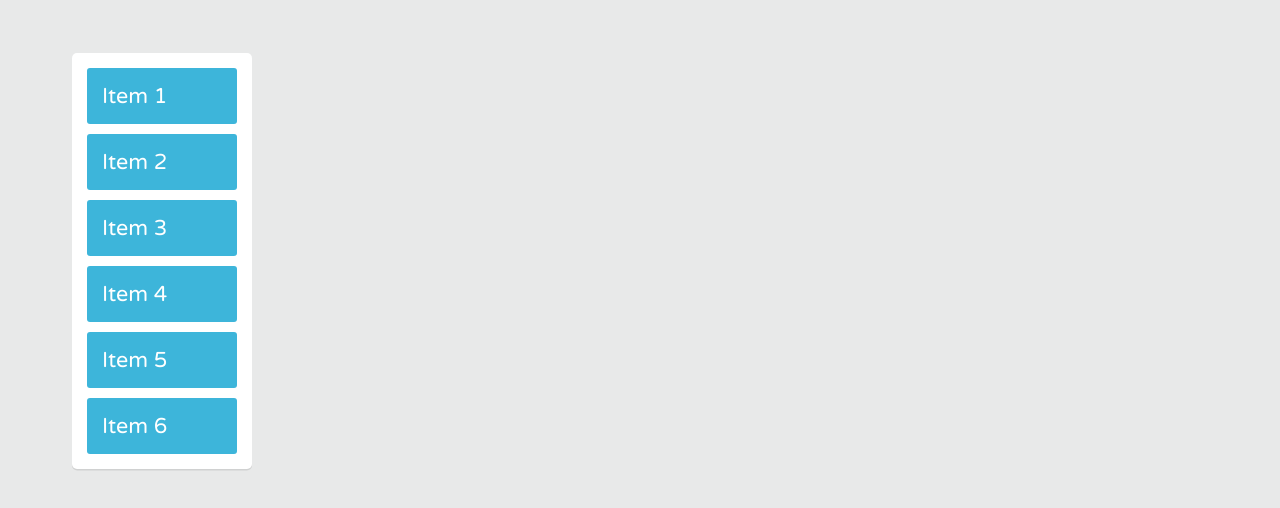
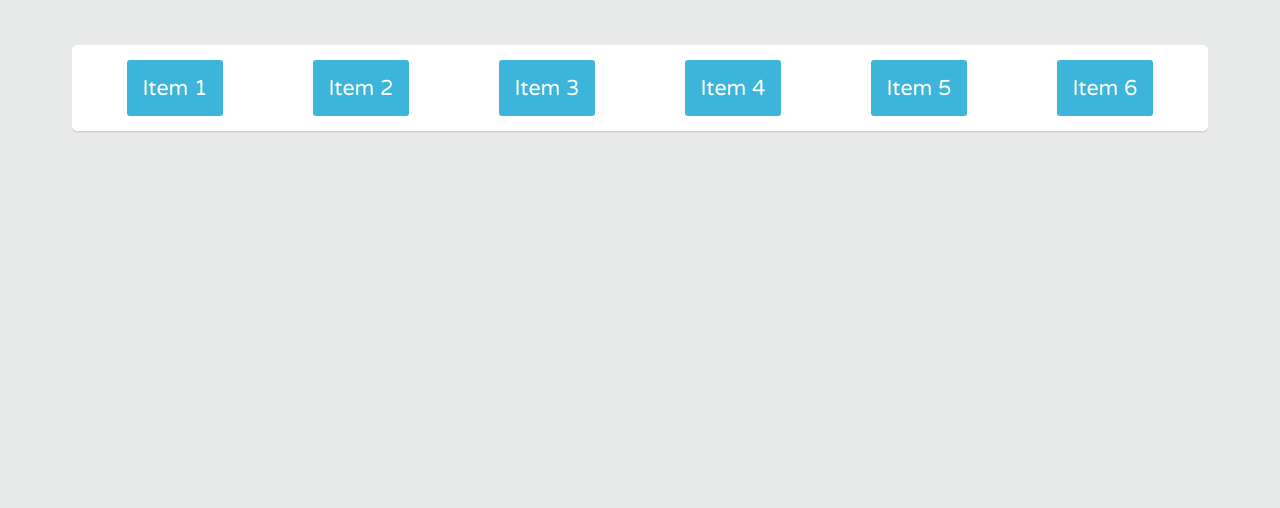
Before and after one commit to robert0525/CSS_Flexbox, a plain HTML site: page index.html in a window 1280 px wide. Drawn offline with Linux system fonts and the light colour scheme.

Commit message:
another commit

```diff
--- a/css/flexbox.css
+++ b/css/flexbox.css
@@ -4,7 +4,10 @@
 
 .container {
   display: flex;
+  /*flex-direction: column-reverse;
+
   flex-direction: column;
-  width: 180px;
-  position: absolute;
+  height: 350px; */
+  flex-wrap: wrap;
+  justify-content: space-around;
 }
```
